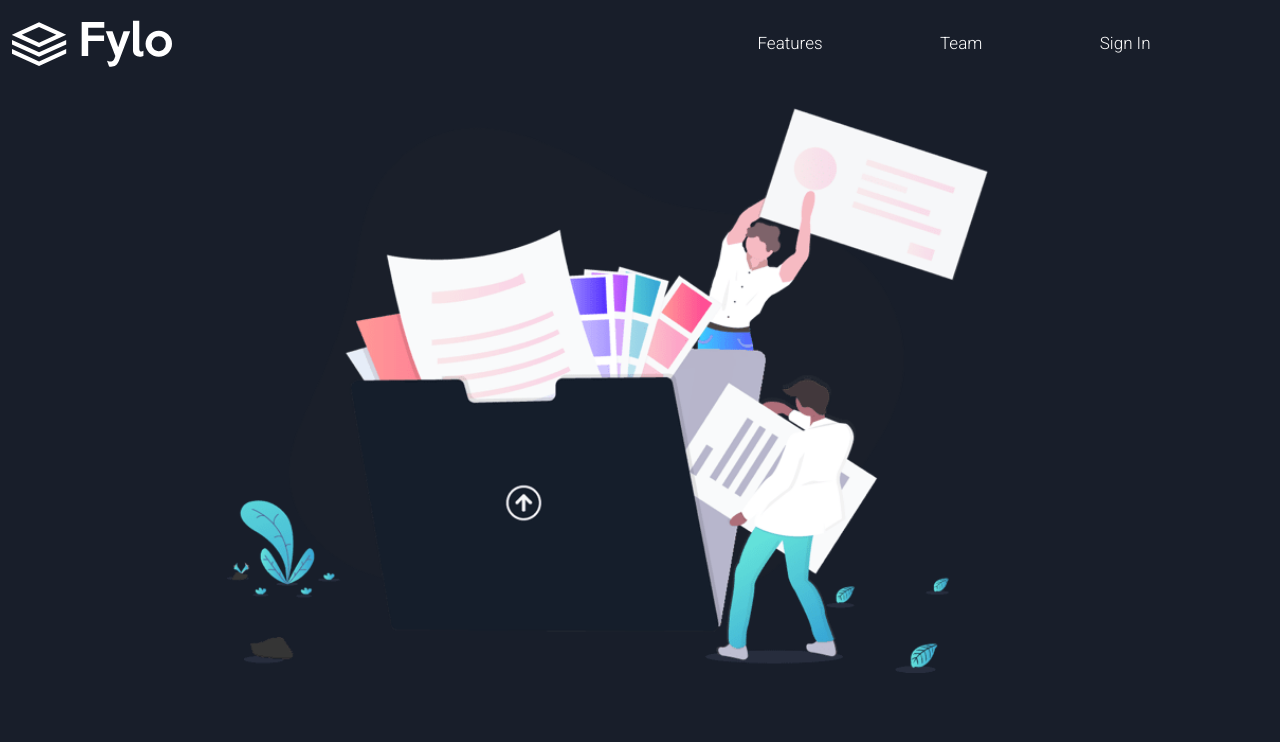
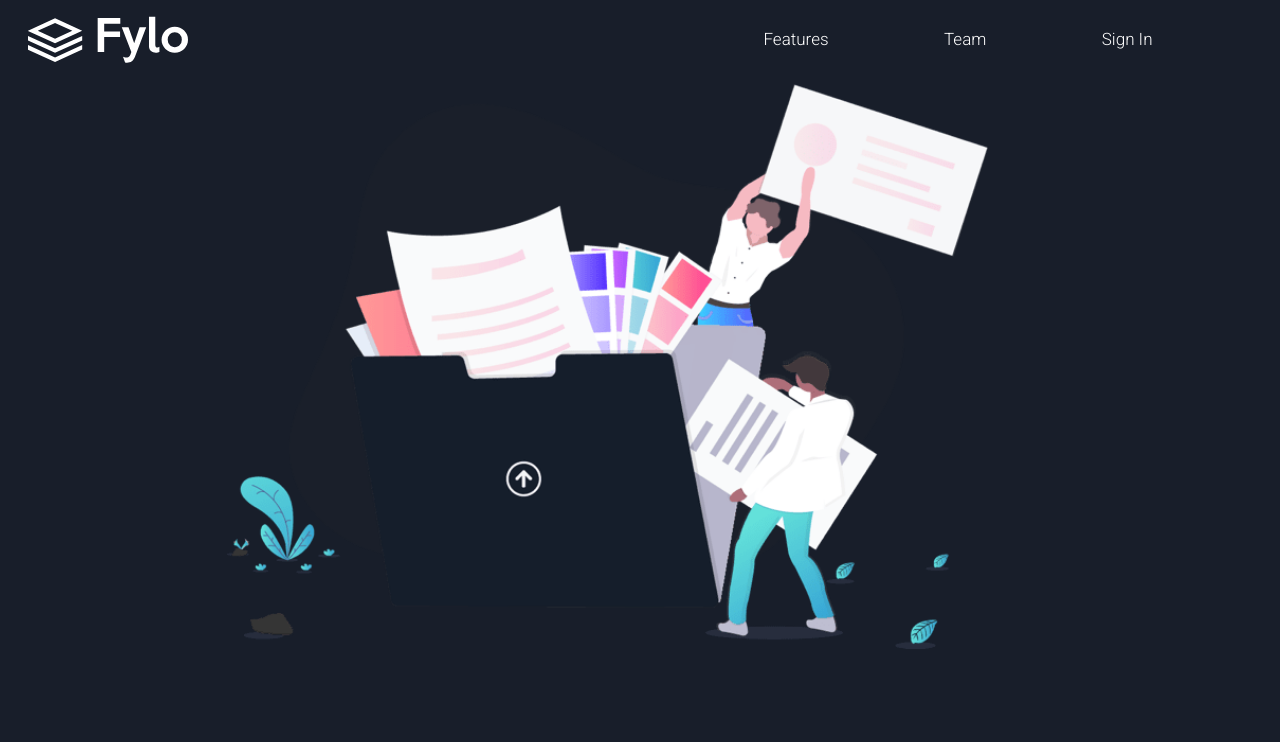
Before and after one commit to moha911mad/flow, a plain HTML site: page index.html in a window 1280 px wide. Shown: the top 742 px of the page. Drawn offline with nearby package versions, Linux system fonts and the light colour scheme.

Commit message:
Update index.html

```diff
--- a/index.html
+++ b/index.html
@@ -31,7 +31,7 @@ body {
         <div class="container w-[95%]  ">
             <header>
                 <nav
-                    class="flex justify-between items-center py-5 px-3 w-screen  ">
+                    class="flex justify-between items-center pl-7 pt-4 px-3 w-screen  ">
                     <img src="./images/logo.svg" alt="logo" class="w-40 ">
                     <div class="relative md:hidden">
                         <!-- أيقونة الـ hamburger -->
```
